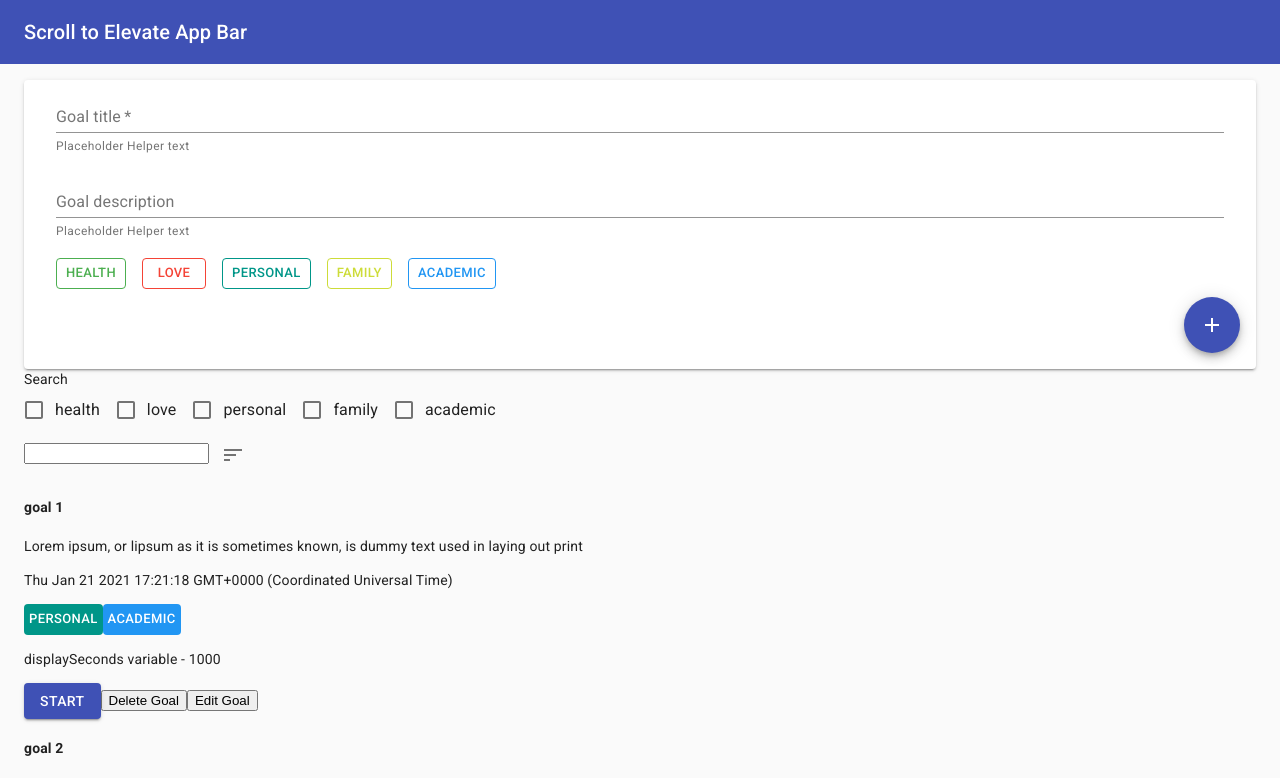
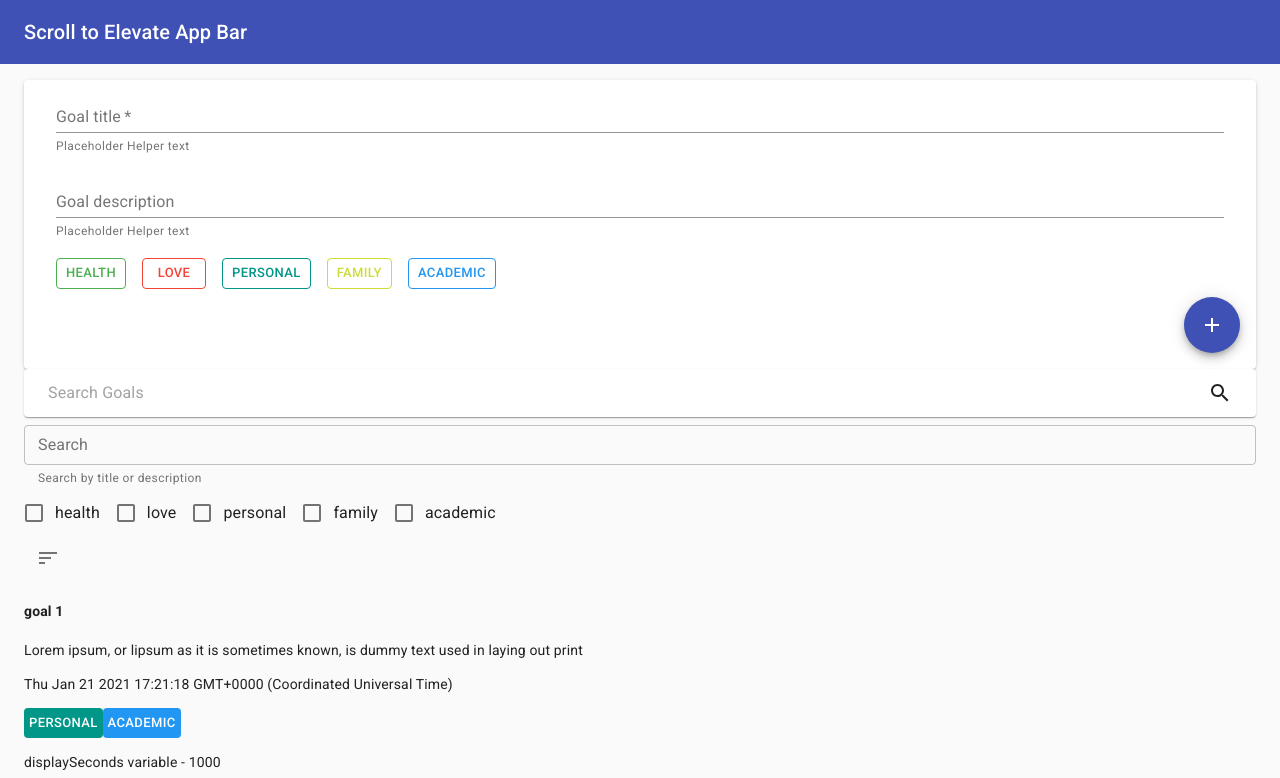
Before and after one commit to BhavyaCodes/get-it-done, a React (Create React App) app: page / in a window 1280 px wide. Shown: the top 778 px of the page. Built offline with nearby package versions, Linux system fonts and the light colour scheme.

Commit message:
style search bar

```diff
--- a/src/components/GoalList.jsx
+++ b/src/components/GoalList.jsx
@@ -11,10 +11,40 @@ import Menu from "@material-ui/core/Menu";
 import MenuItem from "@material-ui/core/MenuItem";
 import ListItemIcon from "@material-ui/core/ListItemIcon";
 import Typography from "@material-ui/core/Typography";
+import TextField from "@material-ui/core/TextField";
+import { makeStyles } from "@material-ui/core/styles";
+import Paper from "@material-ui/core/Paper";
+import InputBase from "@material-ui/core/InputBase";
+import Divider from "@material-ui/core/Divider";
+import MenuIcon from "@material-ui/icons/Menu";
+import SearchIcon from "@material-ui/icons/Search";
+import DirectionsIcon from "@material-ui/icons/Directions";
 
 import SelectTagFilters from "./SelectTagFilters";
 
+const useStyles = makeStyles((theme) => ({
+  root: {
+    paddingLeft: theme.spacing(0),
+    paddingRight: theme.spacing(0),
+  },
+  input: {
+    width: "90%",
+  },
+  searchBarRoot: {
+    display: "flex",
+    justifyContent: "space-between",
+    padding: theme.spacing(1),
+    paddingLeft: theme.spacing(3),
+    paddingRight: theme.spacing(3),
+  },
+  searchIconContainer: {
+    display: "flex",
+    alignItems: "center",
+  },
+}));
+
 function GoalList({ goals, setGoals, globalHashTags }) {
+  const classes = useStyles();
   const [searchText, setSearchText, resetSearchText] = useInputState("");
   const [selectedHastagIds, setSelectedHashTagIds] = useState({});
   const [filteredGoals, setFilteredGoals] = useState(goals);
@@ -81,14 +111,33 @@ function GoalList({ goals, setGoals, globalHashTags }) {
   };
 
   return (
-    <div>
-      <label>Search</label>
+    <div className={classes.root}>
+      <Paper component="div" className={classes.searchBarRoot}>
+        <InputBase
+          className={classes.input}
+          placeholder="Search Goals"
+          inputProps={{ "aria-label": "search Goals" }}
+        />
+        <div className={classes.searchIconContainer}>
+          <SearchIcon />
+        </div>
+      </Paper>
+      <TextField
+        id="search-bar"
+        label="Search"
+        className={classes.searchBar}
+        helperText="Search by title or description"
+        fullWidth
+        margin="dense"
+        value={searchText}
+        onChange={setSearchText}
+        variant="outlined"
+      />
       <SelectTagFilters
         selectedHastagIds={selectedHastagIds}
         setSelectedHashTagIds={setSelectedHashTagIds}
         globalHashTags={globalHashTags}
       />
-      <input value={searchText} onChange={setSearchText} />
       <IconButton
         aria-label="more"
         aria-controls="long-menu"
```
Also changed, not shown: src/App.js (+0 -8 lines).
